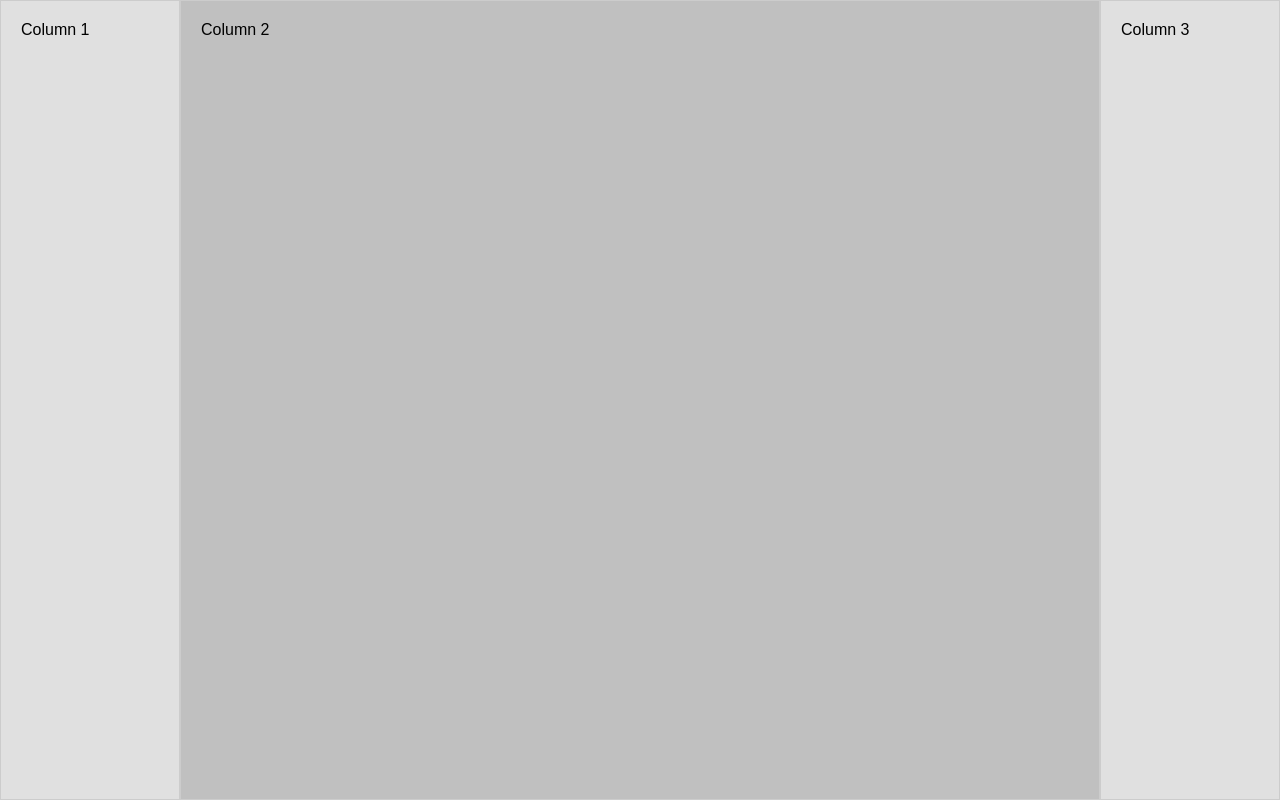
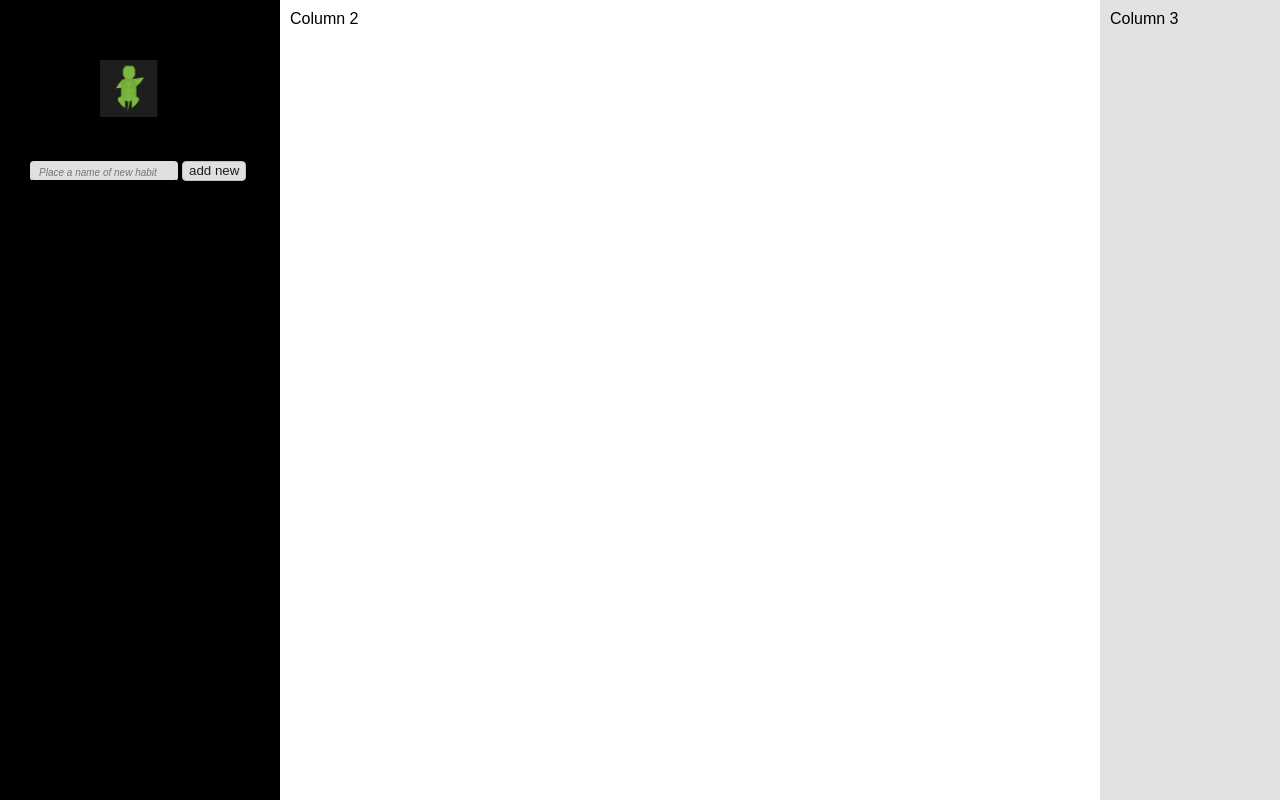
Before and after one commit to emilija-99/Turtle, an Angular app in the folder Turtle_/: page /home in a window 1280 px wide. Built offline with nearby package versions, Linux system fonts and the light colour scheme; no server answers; a web font is replaced by a local one.

Commit message:
adding habits on home page

```diff
--- a/Turtle_/src/app/pages/habits/habits.component.css
+++ b/Turtle_/src/app/pages/habits/habits.component.css
@@ -2,18 +2,54 @@
   font-family: "Jost-regular";
   src: url(../../../assets/Jost-VariableFont_wght.ttf);
 }
+
 input{
-  width: 130px;
+  width: 140px;
+  background-color: #e0e0e0;
+  border-radius: 4px;
+  color: #1e1e1e;
+  border: 2px solid transparent;
+  outline: none;
+  border-bottom: 1px solid black;
 }
+
 input::placeholder{
   font-style: italic;
   font-size: 10px;
   padding-left: 5px;
   padding-right: 5px;
 }
+
 input:focus{
-  text-align: start;
-  font-size: 12px;
-  font-weight: 600;
-  font-style: normal;
+  font-size: 10px;
+  cursor: text;
+  border-bottom: 1px solid whitesmoke;
 }
+
+input:hover{
+  border-bottom: 1px solid white;
+}
+
+.inputName{
+  display: flex;
+  padding: 5px;
+  margin: 15px;
+  background-color:transparent;
+  width: 220px;
+  height: 20px;
+}
+
+button{
+  margin-left: 4px;
+  text-align: justify;
+  text-transform: lowercase;
+  background-color: #e0e0e0;
+  color: #1e1e1e;
+  border-radius: 4px;
+  border: 1px solid silver
+}
+button:hover{
+  background-color: #e0e0e0;
+  border-color: green;
+  color: green;
+}
--- a/Turtle_/src/app/pages/habits/habits.component.html
+++ b/Turtle_/src/app/pages/habits/habits.component.html
@@ -4,7 +4,7 @@
     [(ngModel)]="habitName"
     placeholder="Place a name of new habit"
   />
-  <button (click)="addNewHabit(habitName)">Add new habit</button>
+  <button (click)="addNewHabit(habitName)">Add new</button>
 </div>
 
 <div id="habitTrackerContainer" #habitTrackerContainer></div>
--- a/Turtle_/src/app/pages/home/home.component.css
+++ b/Turtle_/src/app/pages/home/home.component.css
@@ -8,27 +8,33 @@
 }
 .grid-container {
   display: grid;
-  grid-template-columns: 180px auto 180px;
+  grid-template-columns: 280px auto 180px;
   gap: 0px;
   height: 100vh;
 }
 
 .column {
   background-color: #f0f0f0;
-  padding: 20px;
-  border: 1px solid #ccc;
+  padding: 10px;
 }
 
 .first {
-  background-color: #e0e0e0;
+  background-color: #00000068;
 }
 
 .middle {
-  background-color: #c0c0c0;
+  background-color: #FFFFFF;
 }
 
 .last {
-  background-color: #e0e0e0;
+  background-color: #e1e2e2
+
+}
+img{
+  width: 60px;
+  margin-left: 90px;
+  margin-top:50px;
+  margin-bottom: 20px;
 }
 @media (max-width: 600px) {
   .grid-container {
--- a/Turtle_/src/app/pages/home/home.component.html
+++ b/Turtle_/src/app/pages/home/home.component.html
@@ -8,7 +8,27 @@
 <app-todo></app-todo> -->
 <!-- <app-header></app-header> -->
 <div class="grid-container">
-    <div class="column first">Column 1</div>
+    <div class="column first">
+        <div class="row logo">
+            <img src="../../../assets/logo_turtle.png" alt="turtle">
+        </div>
+
+        <div class="row">
+            <app-habits></app-habits>
+        </div>
+
+        <div class="row habits-list">
+            <ul>
+                <li>Habit 1</li>
+                <li>Habit 2</li>
+                <li>Habit 3</li>
+            </ul>
+        </div>
+
+        <div class="row logo-text">
+            <p>Turtle</p>
+        </div>
+    </div>
     <div class="column middle">Column 2</div>
     <div class="column last">Column 3</div>
 </div>
--- a/Turtle_/src/app/pages/home/home.component.ts
+++ b/Turtle_/src/app/pages/home/home.component.ts
@@ -9,6 +9,7 @@ import { HabitTrackerComponent } from '../../components/habit-tracker/habit-trac
 import { GoalComponent } from '../../components/goal/goal.component';
 import { NoteComponent } from '../../components/note/note.component';
 import { TodoComponent } from '../../components/todo/todo.component';
+import { HabitsComponent } from '../habits/habits.component';
 @Component({
   selector: 'app-home',
   standalone: true,
@@ -21,6 +22,7 @@ import { TodoComponent } from '../../components/todo/todo.component';
     GoalComponent,
     NoteComponent,
     TodoComponent,
+    HabitsComponent
   ],
   templateUrl: './home.component.html',
   styleUrl: './home.component.css',
```
